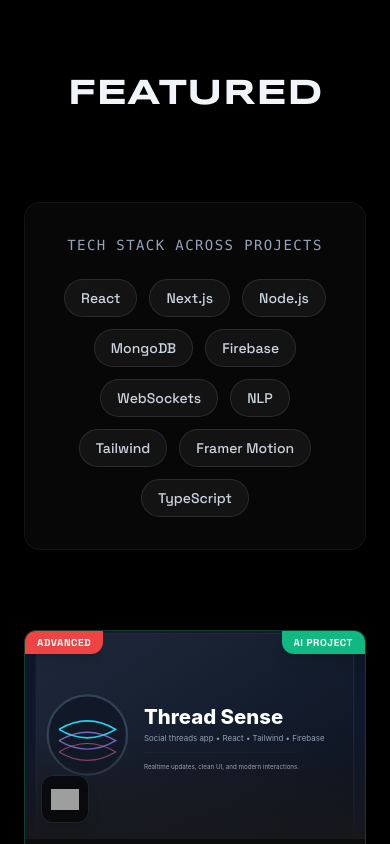
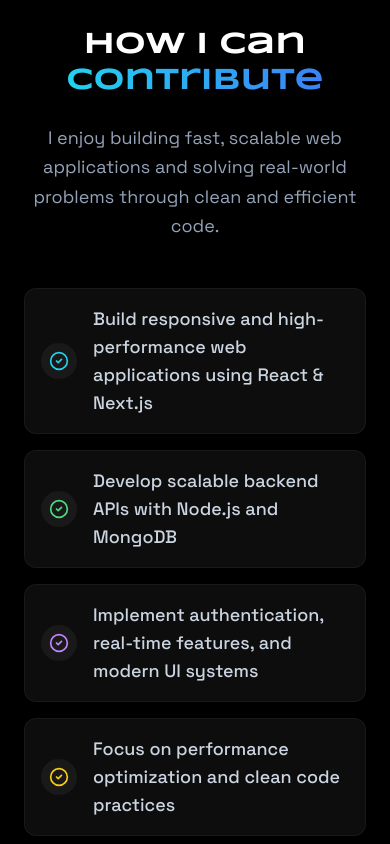
Before and after one commit to Asishranjansahu/ASISH-PORTFOLIO, a React (Vite) app: page / in a window 390 px wide. Shown: the part 5980-6824 px from the top of the page. Built offline with nearby package versions, Linux system fonts and the light colour scheme; grey boxes are pictures that could not be loaded.

Commit message:
feat: add 'How I Can Contribute' section, remove redundant 'Why Hire Me', update component order

```diff
--- a/src/App.jsx
+++ b/src/App.jsx
@@ -12,7 +12,7 @@ import SecretDevHQ from './components/SecretDevHQ';
 
 import GithubStats from './components/GithubStats';
 import HireMe from './components/HireMe';
-import WhyHireMe from './components/WhyHireMe';
+import ValueProposition from './components/ValueProposition';
 import Testimonials from './components/Testimonials';
 import Background3D from './components/Background3D';
 import WhoAmI from './components/WhoAmI';
@@ -833,6 +833,9 @@ function App() {
           </div>
         </section>
 
+        {/* Value Proposition Section */}
+        <ValueProposition />
+
         {/* Projects Section */}
         <section id="projects" className="py-32 px-6 bg-black/50 scroll-mt-20">
           <div className="max-w-7xl mx-auto">
@@ -1345,9 +1348,6 @@ function App() {
           </div>
         </section>
 
-        {/* Why Hire Me Section */}
-        <WhyHireMe />
-
         {/* Contact Section */}
         <HireMe />
         <section id="contact" className="py-32 px-6 relative overflow-hidden scroll-mt-20">
--- /dev/null
+++ b/src/components/ValueProposition.jsx
@@ -0,0 +1,75 @@
+import React from 'react';
+import { motion } from 'framer-motion';
+import { CheckCircle2, Zap, Server, Code, Layers, Rocket } from 'lucide-react';
+
+const contributions = [
+  {
+    text: "Build responsive and high-performance web applications using React & Next.js",
+    icon: Code,
+    color: "text-cyan-400"
+  },
+  {
+    text: "Develop scalable backend APIs with Node.js and MongoDB",
+    icon: Server,
+    color: "text-green-400"
+  },
+  {
+    text: "Implement authentication, real-time features, and modern UI systems",
+    icon: Layers,
+    color: "text-purple-400"
+  },
+  {
+    text: "Focus on performance optimization and clean code practices",
+    icon: Zap,
+    color: "text-yellow-400"
+  },
+  {
+    text: "Quickly learn and adapt to new technologies",
+    icon: Rocket,
+    color: "text-pink-400"
+  }
+];
+
+const ValueProposition = () => {
+  return (
+    <section className="py-20 px-6 relative border-t border-b border-white/5 bg-black/40 backdrop-blur-sm">
+      <div className="max-w-4xl mx-auto">
+        <motion.div
+          initial={{ opacity: 0, y: 20 }}
+          whileInView={{ opacity: 1, y: 0 }}
+          viewport={{ once: true }}
+          className="text-center mb-12"
+        >
+          <h2 className="font-display text-3xl md:text-5xl font-bold text-white mb-6">
+            How I Can <span className="text-transparent bg-clip-text bg-gradient-to-r from-cyan-400 to-blue-500">Contribute</span>
+          </h2>
+          <p className="text-slate-400 text-lg max-w-2xl mx-auto leading-relaxed">
+            I enjoy building fast, scalable web applications and solving real-world problems through clean and efficient code.
+          </p>
+        </motion.div>
+
+        <div className="grid md:grid-cols-1 gap-4 max-w-3xl mx-auto">
+          {contributions.map((item, index) => (
+            <motion.div
+              key={index}
+              initial={{ opacity: 0, x: -20 }}
+              whileInView={{ opacity: 1, x: 0 }}
+              viewport={{ once: true }}
+              transition={{ delay: index * 0.1 }}
+              className="flex items-center gap-4 p-4 rounded-xl bg-white/5 border border-white/5 hover:bg-white/10 hover:border-cyan-500/30 transition-all group"
+            >
+              <div className={`p-2 rounded-full bg-white/5 ${item.color} group-hover:scale-110 transition-transform`}>
+                <CheckCircle2 className="w-5 h-5" />
+              </div>
+              <p className="text-slate-300 font-medium text-lg group-hover:text-white transition-colors">
+                {item.text}
+              </p>
+            </motion.div>
+          ))}
+        </div>
+      </div>
+    </section>
+  );
+};
+
+export default ValueProposition;
--- a/src/components/WhyHireMe.jsx
+++ /dev/null
@@ -1,73 +0,0 @@
-import React from 'react';
-import { motion } from 'framer-motion';
-import { CheckCircle2, Zap, Server, Code } from 'lucide-react';
-
-const reasons = [
-  {
-    icon: Code,
-    title: "Production-Ready Code",
-    desc: "I don't just follow tutorials. I build robust, maintainable applications with proper error handling and clean architecture.",
-    color: "text-cyan-400"
-  },
-  {
-    icon: Server,
-    title: "Full Stack Integration",
-    desc: "Seamlessly connecting complex frontends with scalable backends. I understand the full lifecycle of a web request.",
-    color: "text-purple-400"
-  },
-  {
-    icon: Zap,
-    title: "Performance Obsessed",
-    desc: "I optimize for Core Web Vitals, server response times, and smooth 60fps interactions.",
-    color: "text-yellow-400"
-  }
-];
-
-const WhyHireMe = () => {
-  return (
-    <section className="py-24 px-6 relative">
-      <div className="max-w-5xl mx-auto">
-        <motion.div
-          initial={{ opacity: 0, y: 20 }}
-          whileInView={{ opacity: 1, y: 0 }}
-          viewport={{ once: true }}
-          className="bg-black/40 backdrop-blur-sm border border-white/10 rounded-3xl p-8 md:p-12 overflow-hidden relative"
-        >
-          <div className="absolute top-0 right-0 w-64 h-64 bg-cyan-500/5 rounded-full blur-3xl -mr-32 -mt-32 pointer-events-none" />
-
-          <div className="text-center mb-16 relative z-10">
-            <h2 className="font-display text-3xl md:text-4xl font-bold text-white mb-4">
-              Why Hire Me?
-            </h2>
-            <p className="text-slate-400 max-w-2xl mx-auto">
-              Beyond coding, I bring an engineering mindset to every project.
-            </p>
-          </div>
-
-          <div className="grid md:grid-cols-3 gap-8 relative z-10">
-            {reasons.map((reason, index) => (
-              <motion.div
-                key={index}
-                initial={{ opacity: 0, y: 20 }}
-                whileInView={{ opacity: 1, y: 0 }}
-                viewport={{ once: true }}
-                transition={{ delay: index * 0.1 }}
-                className="bg-white/5 border border-white/5 rounded-2xl p-6 hover:bg-white/10 transition-colors group"
-              >
-                <div className={`w-12 h-12 rounded-xl bg-white/5 flex items-center justify-center mb-4 ${reason.color} group-hover:scale-110 transition-transform`}>
-                  <reason.icon className="w-6 h-6" />
-                </div>
-                <h3 className="text-xl font-bold text-white mb-3">{reason.title}</h3>
-                <p className="text-slate-400 text-sm leading-relaxed">
-                  {reason.desc}
-                </p>
-              </motion.div>
-            ))}
-          </div>
-        </motion.div>
-      </div>
-    </section>
-  );
-};
-
-export default WhyHireMe;
```
